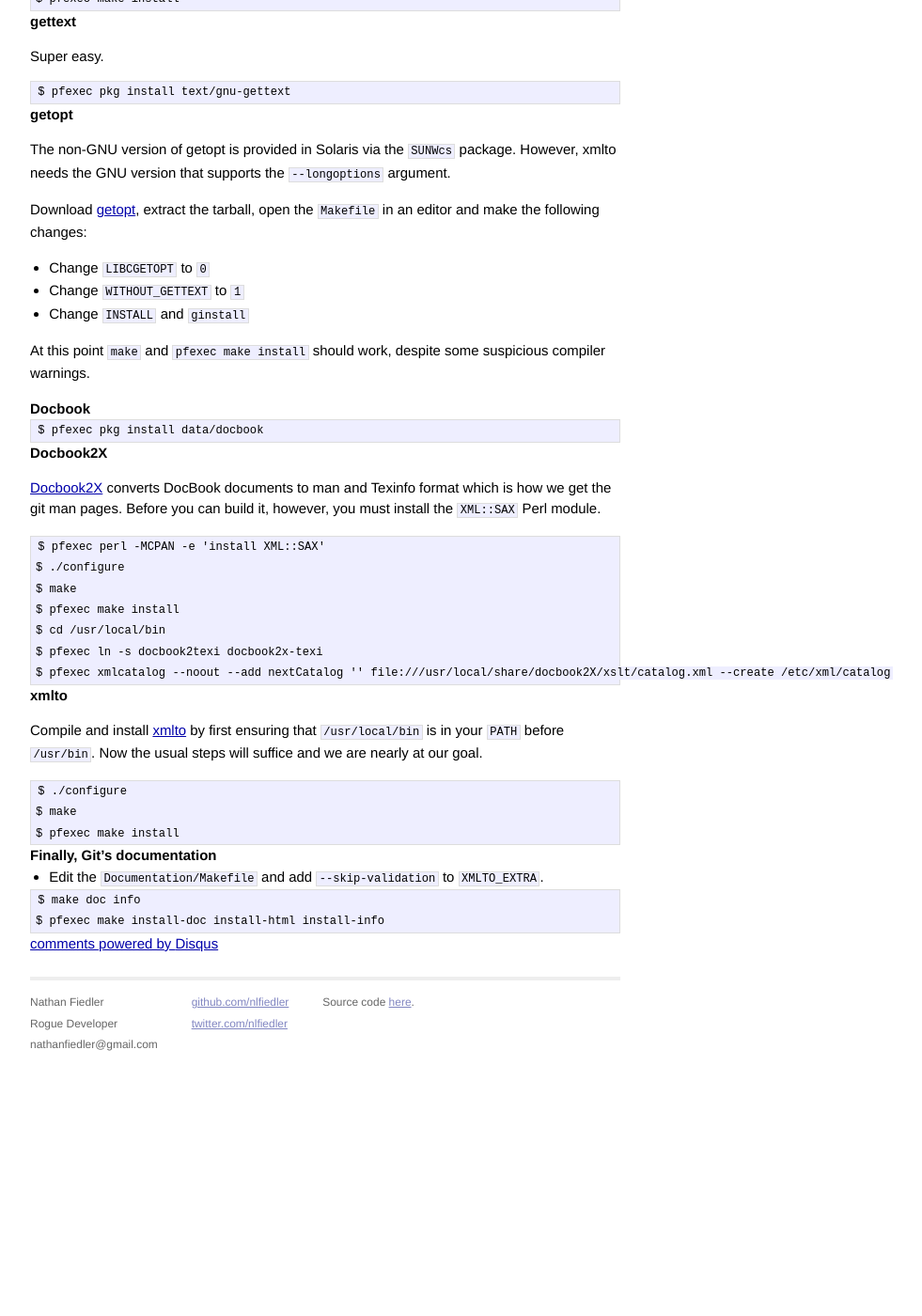
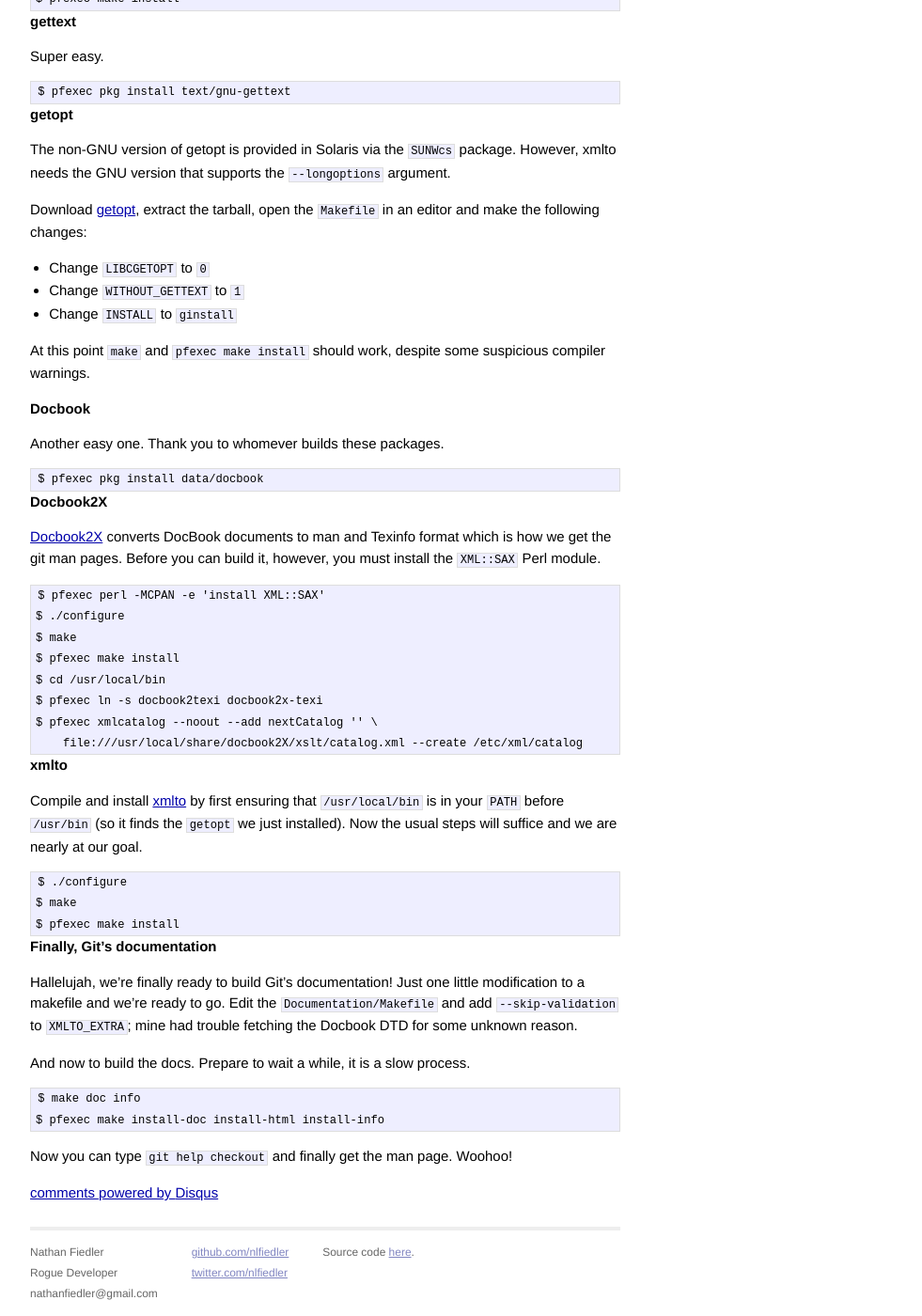
Before and after one commit to nlfiedler/nlfiedler.github.io, a Jekyll site: the page built from _posts/2014-07-24-Building_Git_Solaris.md, in a window 1280 px wide and 1400 px high, scrolled down 764 px. Shown: the whole window at 94% size, without its empty margins (294-1275 px from the left). Built offline with Jekyll 4.4.1, drawn with Linux system fonts in a browser that asks for light colours; Markdown is read by kramdown in place of the engine named in the settings; comment, search, counter and statistics services are not loaded; before the commit the page ends 1898 px from its top, so only the background shows below that; some of the changed text lies outside the part shown.

Commit message:
Building Git and docs on OpenIndiana

````diff
--- a/_posts/2014-07-24-Building_Git_Solaris.md
+++ b/_posts/2014-07-24-Building_Git_Solaris.md
@@ -1,12 +1,13 @@
 ---
 layout: post
 title: Building Git with docs on OpenIndiana
-date: 2014-07-19 20:58:03
+date: 2014-07-24 07:07:33
 tags:
 - solaris
 - openindiana
 - git
 comments: true
+description: Building Git and its documentation from source on OpenIndiana.
 ---
 
 The existing packages for [Git](http://git-scm.com) on [OpenIndiana](http://openindiana.org) are woefully out of date. Sure, they work, but they also pull in an ancient version of Python (2.4!). OpenIndiana already has much of what it needs, so building Git from source should be easy. To start with, install those packages needed for compiling and installing software from source.
@@ -59,11 +60,13 @@
 
 * Change `LIBCGETOPT` to `0`
 * Change `WITHOUT_GETTEXT` to `1`
-* Change `INSTALL` and `ginstall`
+* Change `INSTALL` to `ginstall`
 
 At this point `make` and `pfexec make install` should work, despite some suspicious compiler warnings.
 
 ### Docbook
+
+Another easy one. Thank you to whomever builds these packages.
 
 ```
 $ pfexec pkg install data/docbook
@@ -80,12 +83,13 @@
 $ pfexec make install
 $ cd /usr/local/bin
 $ pfexec ln -s docbook2texi docbook2x-texi
-$ pfexec xmlcatalog --noout --add nextCatalog '' file:///usr/local/share/docbook2X/xslt/catalog.xml --create /etc/xml/catalog
+$ pfexec xmlcatalog --noout --add nextCatalog '' \
+    file:///usr/local/share/docbook2X/xslt/catalog.xml --create /etc/xml/catalog
 ```
 
 ### xmlto
 
-Compile and install [xmlto](https://fedorahosted.org/releases/x/m/xmlto/) by first ensuring that `/usr/local/bin` is in your `PATH` before `/usr/bin`. Now the usual steps will suffice and we are nearly at our goal.
+Compile and install [xmlto](https://fedorahosted.org/releases/x/m/xmlto/) by first ensuring that `/usr/local/bin` is in your `PATH` before `/usr/bin` (so it finds the `getopt` we just installed). Now the usual steps will suffice and we are nearly at our goal.
 
 ```
 $ ./configure
@@ -95,9 +99,13 @@
 
 ### Finally, Git's documentation
 
-* Edit the `Documentation/Makefile` and add `--skip-validation` to `XMLTO_EXTRA`.
+Hallelujah, we're finally ready to build Git's documentation! Just one little modification to a makefile and we're ready to go. Edit the `Documentation/Makefile` and add `--skip-validation` to `XMLTO_EXTRA`; mine had trouble fetching the Docbook DTD for some unknown reason.
+
+And now to build the docs. Prepare to wait a while, it is a slow process.
 
 ```
 $ make doc info
 $ pfexec make install-doc install-html install-info
 ```
+
+Now you can type `git help checkout` and finally get the man page. Woohoo!
````
